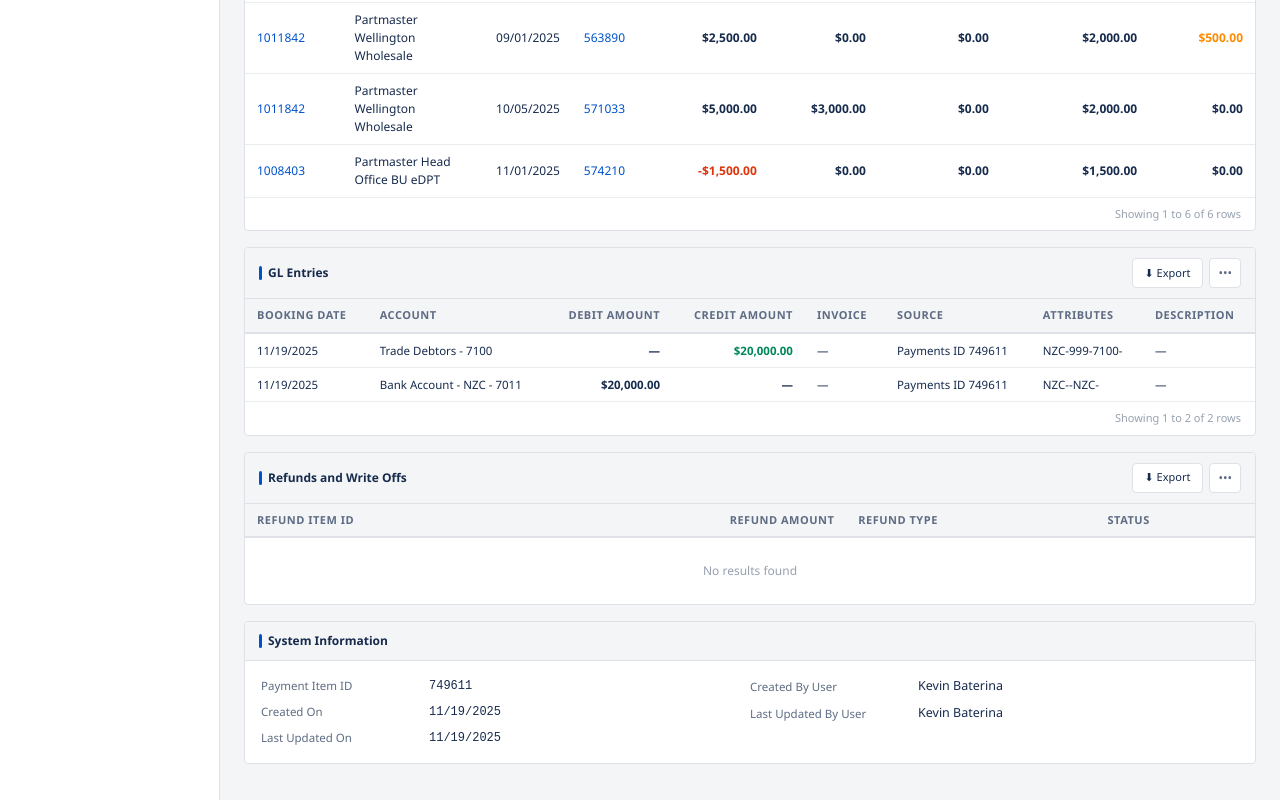
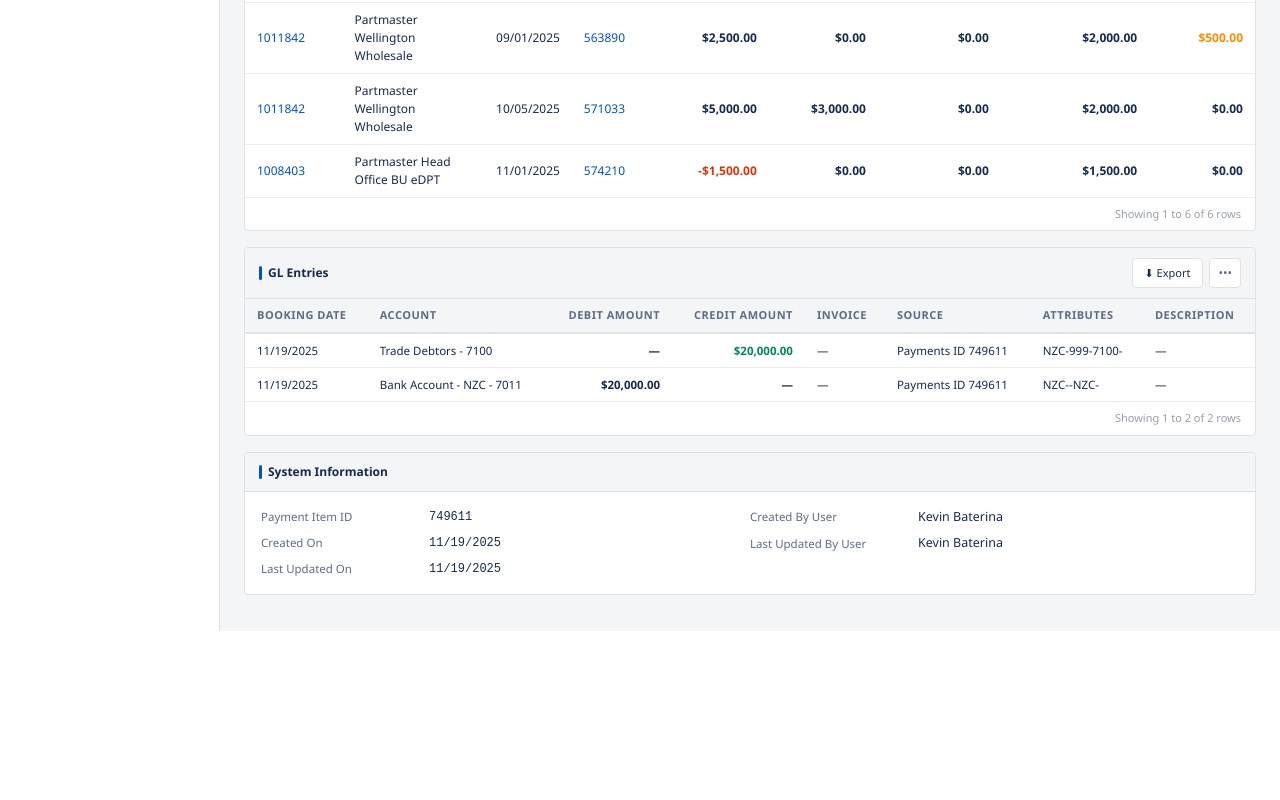
Before and after one commit to kevnat/prototypes, a React (Vite) app: page /prototypes/payment-detail in a window 1280 px wide. Shown: the part 1281-2081 px from the top of the page. After the commit the page ends 1912 px from the top, so only its background shows below. Built offline with nearby package versions, Linux system fonts and the light colour scheme; no server answers.

Commit message:
Remove Refunds and Write Offs panel from payment detail prototype
Co-Authored-By: Claude Sonnet 4.6 <noreply@anthropic.com>

```diff
--- a/src/components/prototypes/PaymentDetailPrototype.jsx
+++ b/src/components/prototypes/PaymentDetailPrototype.jsx
@@ -521,31 +521,6 @@ export default function PaymentDetailPrototype() {
             </div>
           </div>
 
-          {/* REFUNDS */}
-          <div className="card">
-            <div className="card-header">
-              <div className="card-header-title">Refunds and Write Offs</div>
-              <div className="card-actions">
-                <button className="btn btn-default" style={{ fontSize: 11 }}>⬇ Export</button>
-                <button className="btn btn-icon">•••</button>
-              </div>
-            </div>
-            <div className="table-wrap">
-              <table>
-                <thead>
-                  <tr>
-                    <th>Refund Item ID</th>
-                    <th className="amount">Refund Amount</th>
-                    <th>Refund Type</th>
-                    <th>Status</th>
-                  </tr>
-                </thead>
-                <tbody>
-                  <tr><td colSpan={4} className="empty-state">No results found</td></tr>
-                </tbody>
-              </table>
-            </div>
-          </div>
 
           {/* SYSTEM INFO */}
           <div className="card">
```
